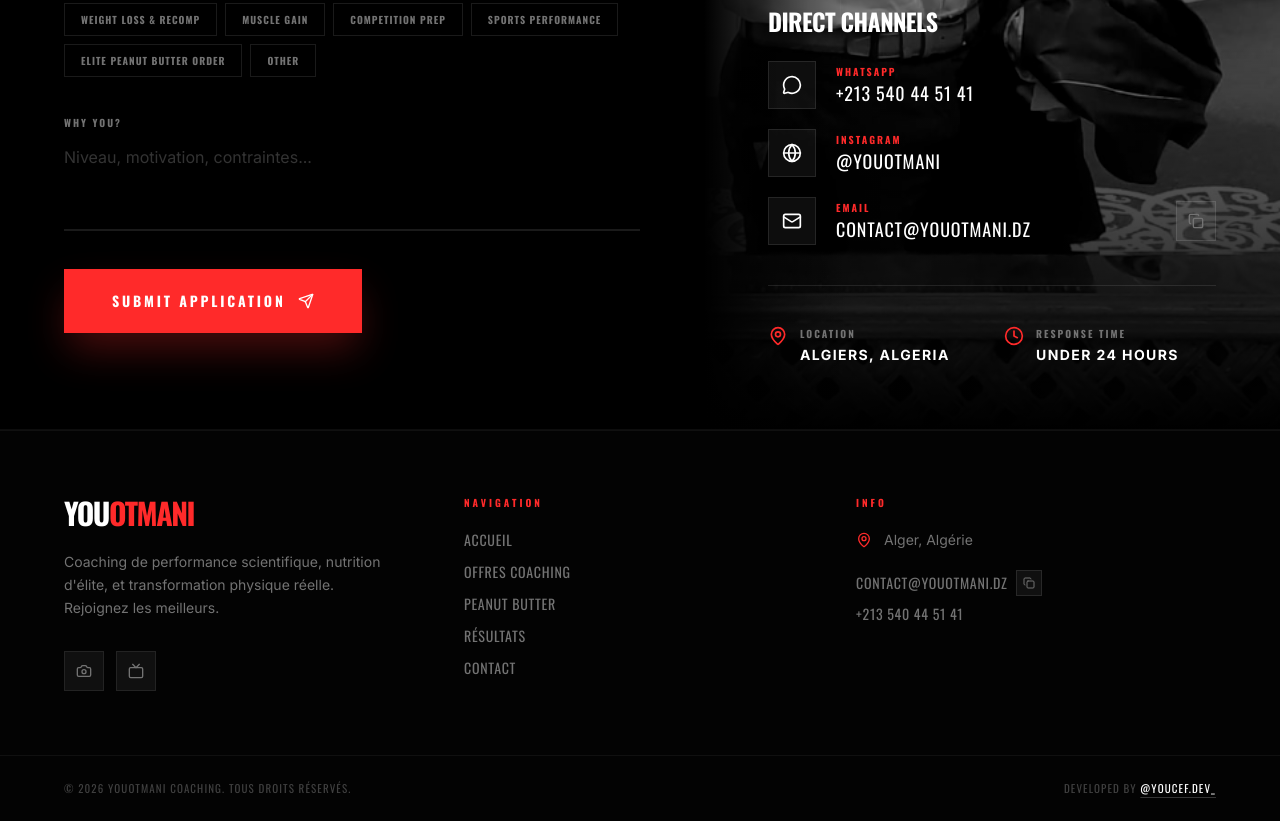
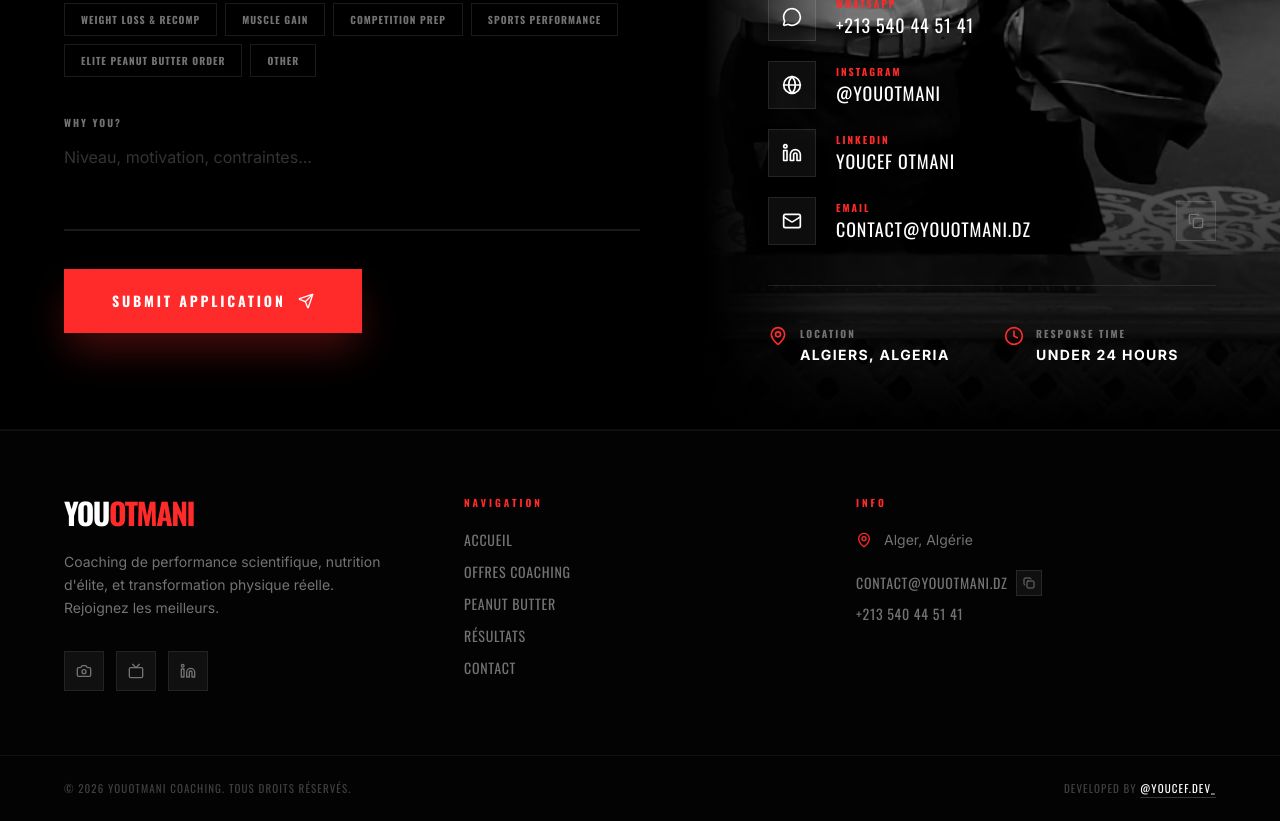
Before and after one commit to laylor-dev/otmani-youcef-coach, a Next.js app: page /en/contact in a window 1280 px wide. Shown: the part 720-1541 px from the top of the page. Built offline with nearby package versions, Linux system fonts and the light colour scheme.

Commit message:
feat: optimize contact page and footer styling

```diff
--- a/src/app/[locale]/contact/page.tsx
+++ b/src/app/[locale]/contact/page.tsx
@@ -165,6 +165,28 @@
                     </div>
                   </a>
 
+                  <a href="https://www.linkedin.com/in/youcef-otmani-7b3807356/" target="_blank" rel="noreferrer" className="flex items-center gap-5 group">
+                    <div className="w-12 h-12 rounded-2xl bg-white/5 border border-white/10 flex items-center justify-center group-hover:bg-[#FF2A2A] group-hover:border-[#FF2A2A] transition-all">
+                      <svg
+                        viewBox="0 0 24 24"
+                        fill="none"
+                        stroke="currentColor"
+                        strokeWidth="2"
+                        strokeLinecap="round"
+                        strokeLinejoin="round"
+                        className="w-5 h-5 text-white"
+                      >
+                        <path d="M16 8a6 6 0 0 1 6 6v7h-4v-7a2 2 0 0 0-2-2 2 2 0 0 0-2 2v7h-4v-7a6 6 0 0 1 6-6z" />
+                        <rect x="2" y="9" width="4" height="12" />
+                        <circle cx="4" cy="4" r="2" />
+                      </svg>
+                    </div>
+                    <div>
+                      <div className="text-[10px] font-primary font-bold tracking-[0.2em] text-[#FF2A2A] uppercase">LinkedIn</div>
+                      <div className="text-white text-lg font-primary uppercase tracking-wider">Youcef Otmani</div>
+                    </div>
+                  </a>
+
                   <div className="flex items-center gap-5 group relative">
                     <a href="mailto:contact@youotmani.dz" className="flex items-center gap-5 flex-1">
                       <div className="w-12 h-12 rounded-2xl bg-white/5 border border-white/10 flex items-center justify-center group-hover:bg-[#FF2A2A] group-hover:border-[#FF2A2A] transition-all">
--- a/src/components/Footer.tsx
+++ b/src/components/Footer.tsx
@@ -76,6 +76,37 @@
               }}
             >
               <Tv className="w-4 h-4" />
+            </a>
+            <a
+              href="https://www.linkedin.com/in/youcef-otmani-7b3807356/"
+              target="_blank"
+              rel="noreferrer"
+              aria-label="LinkedIn"
+              className="w-10 h-10 rounded-lg bg-white/5 border border-white/8 flex items-center justify-center text-neutral-500 transition-all font-primary"
+              onMouseOver={(e) => {
+                e.currentTarget.style.backgroundColor = accentColor;
+                e.currentTarget.style.borderColor = accentColor;
+                e.currentTarget.style.color = "white";
+              }}
+              onMouseOut={(e) => {
+                e.currentTarget.style.backgroundColor = "rgba(255,255,255,0.05)";
+                e.currentTarget.style.borderColor = "rgba(255,255,255,0.08)";
+                e.currentTarget.style.color = "rgb(115,115,115)";
+              }}
+            >
+              <svg
+                viewBox="0 0 24 24"
+                fill="none"
+                stroke="currentColor"
+                strokeWidth="2"
+                strokeLinecap="round"
+                strokeLinejoin="round"
+                className="w-4 h-4"
+              >
+                <path d="M16 8a6 6 0 0 1 6 6v7h-4v-7a2 2 0 0 0-2-2 2 2 0 0 0-2 2v7h-4v-7a6 6 0 0 1 6-6z" />
+                <rect x="2" y="9" width="4" height="12" />
+                <circle cx="4" cy="4" r="2" />
+              </svg>
             </a>
           </div>
         </div>
```
